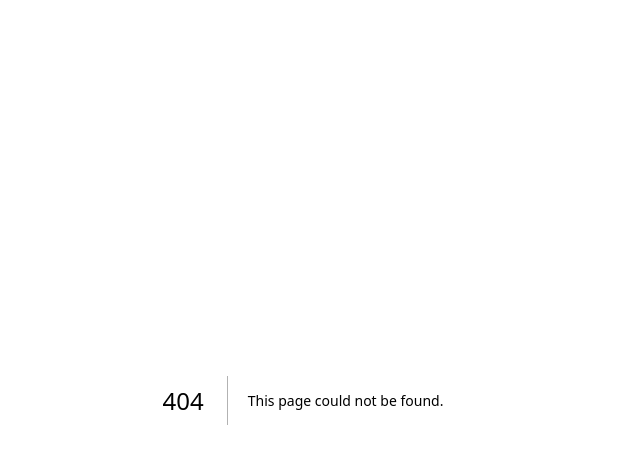
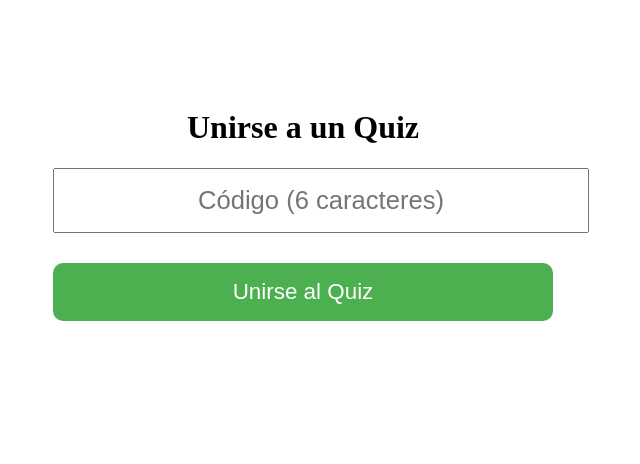
Before and after one commit to BX-SABMAINHUB/Bxquiz, a Next.js app: page /join-quiz in a window 1280 px wide. Before the commit this address had no page. Shown: the top 464 px of the page, without its empty margins (337-977 px from the left). Built offline with nearby package versions, Linux system fonts and the light colour scheme; no server answers.

Commit message:
Create join-quiz.js

```diff
--- /dev/null
+++ b/pages/join-quiz.js
@@ -0,0 +1,78 @@
+import { useState, useEffect } from 'react';
+import { useRouter } from 'next/navigation'; // ← CORREGIDO
+import { auth, realtimeDb } from '../firebase';
+import { ref, onValue, update } from 'firebase/database';
+
+export default function JoinQuiz() {
+  const router = useRouter();
+  const [code, setCode] = useState('');
+  const [error, setError] = useState('');
+  const [loading, setLoading] = useState(false);
+
+  useEffect(() => {
+    if (router.query.code) {
+      setCode(router.query.code.toUpperCase());
+    }
+  }, [router.query.code]);
+
+  const join = () => {
+    const gameCode = code.trim().toUpperCase();
+    if (!gameCode) return setError('Código obligatorio');
+
+    setLoading(true);
+    setError('');
+
+    onValue(ref(realtimeDb, `games/${gameCode}`), (snap) => {
+      const game = snap.val();
+      if (!game) return setError('Código inválido'), setLoading(false);
+      if (game.started) return setError('El quiz ya empezó'), setLoading(false);
+
+      update(ref(realtimeDb, `games/${gameCode}/players/${auth.currentUser.uid}`), {
+        uid: auth.currentUser.uid,
+        email: auth.currentUser.email,
+        score: 0,
+        answered: false,
+        joinedAt: Date.now()
+      }).then(() => {
+        router.push(`/play/${gameCode}`);
+      }).catch(err => {
+        setError('Error al unirse: ' + err.message);
+        setLoading(false);
+      });
+    }, { onlyOnce: true });
+  };
+
+  return (
+    <div style={{ padding: '80px 20px', maxWidth: '500px', margin: '0 auto', textAlign: 'center' }}>
+      <h1>Unirse a un Quiz</h1>
+
+      <input
+        type="text"
+        placeholder="Código (6 caracteres)"
+        value={code}
+        onChange={e => setCode(e.target.value.toUpperCase())}
+        maxLength={6}
+        style={{ width: '100%', padding: '16px', fontSize: '1.6rem', textAlign: 'center', marginBottom: '30px' }}
+      />
+
+      <button
+        onClick={join}
+        disabled={loading || !code.trim()}
+        style={{
+          width: '100%',
+          padding: '16px',
+          fontSize: '1.4rem',
+          background: loading ? '#aaa' : '#4CAF50',
+          color: 'white',
+          border: 'none',
+          borderRadius: '10px',
+          cursor: loading ? 'not-allowed' : 'pointer'
+        }}
+      >
+        {loading ? 'Uniéndose...' : 'Unirse al Quiz'}
+      </button>
+
+      {error && <p style={{ color: 'red', marginTop: '20px', fontWeight: 'bold' }}>{error}</p>}
+    </div>
+  );
+}
```
